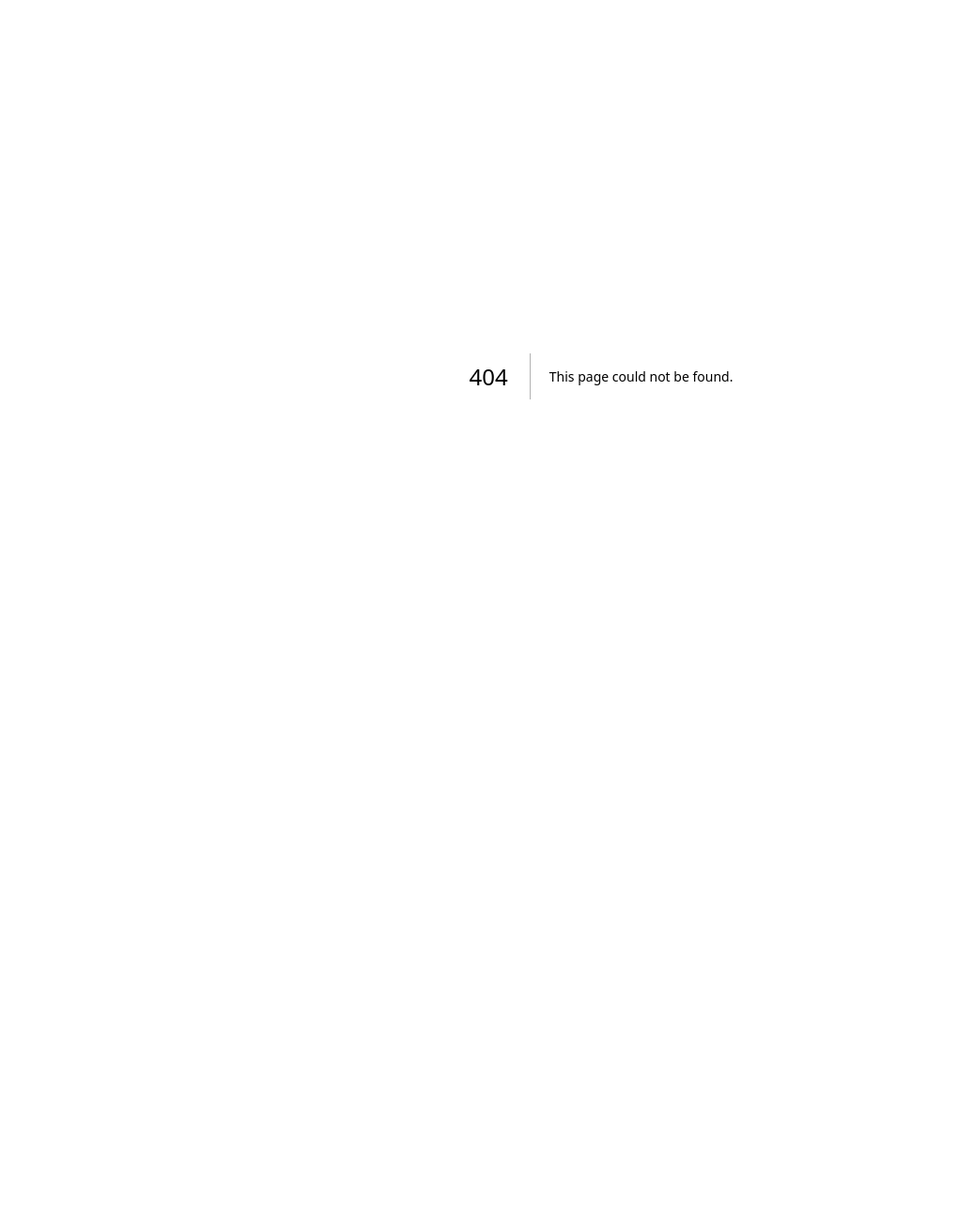
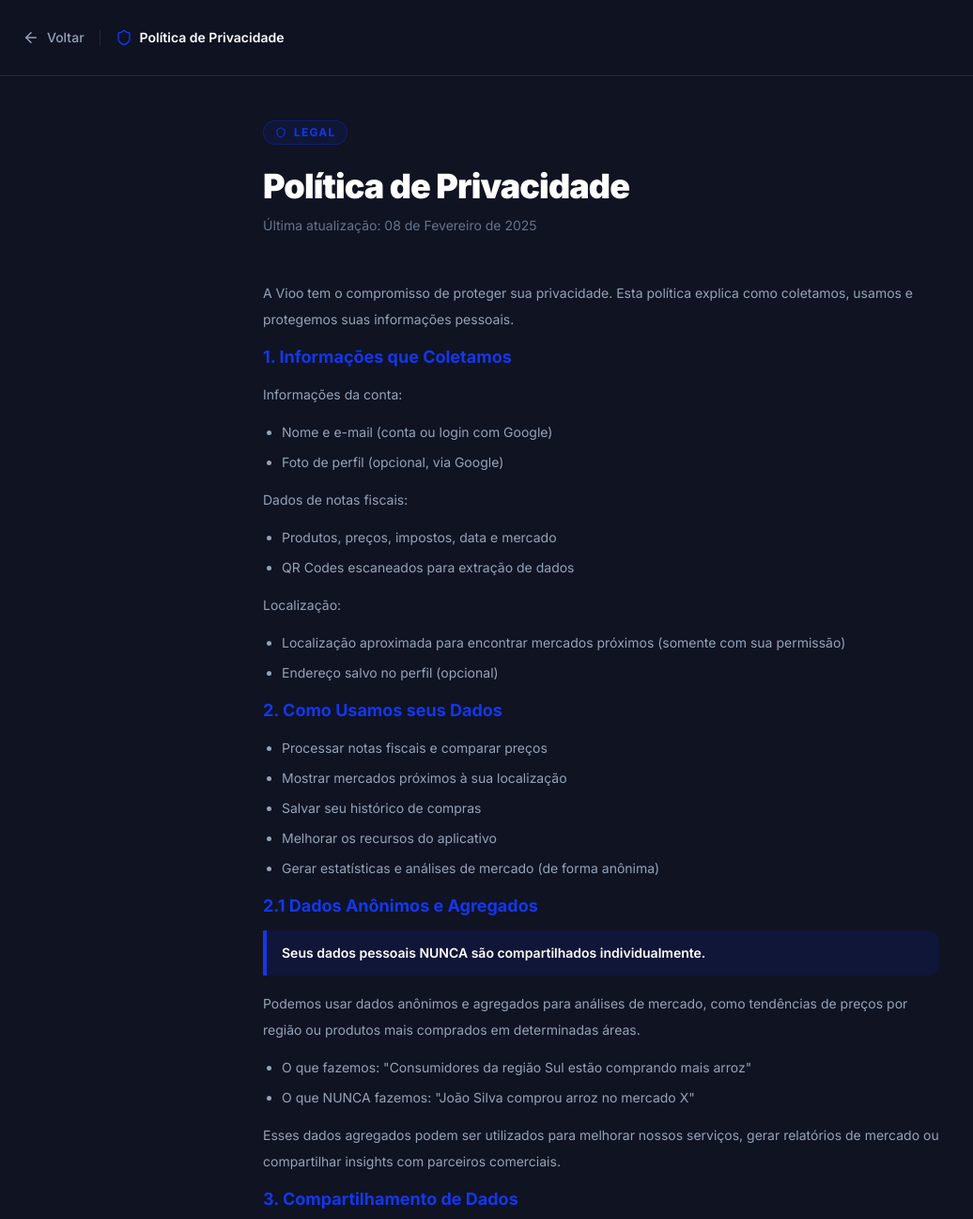
Before and after one commit to helton-meira/vioo-webdevlog, a Next.js app: page /privacy in a window 1280 px wide. Before the commit this address had no page. Shown: the top 1297 px of the page at 94% size, without its empty margins (0-1036 px from the left). Before the commit the page ends 800 px from the top, so only its background shows below. Built offline with nearby package versions, Linux system fonts and the light colour scheme.

Commit message:
Create page.tsx

```diff
--- /dev/null
+++ b/app/privacy/page.tsx
@@ -0,0 +1,171 @@
+import Link from "next/link";
+import { Shield, ArrowLeft } from "lucide-react";
+
+const Section = ({ title, children }: { title: string; children: React.ReactNode }) => (
+  <div className="mb-8">
+    <h2 className="text-primary text-lg font-bold mb-3">{title}</h2>
+    {children}
+  </div>
+);
+
+const Body = ({ children }: { children: React.ReactNode }) => (
+  <p className="text-slate-400 text-sm leading-7 mb-3">{children}</p>
+);
+
+const Bullet = ({ children }: { children: React.ReactNode }) => (
+  <li className="text-slate-400 text-sm leading-7">{children}</li>
+);
+
+const Highlight = ({ children }: { children: React.ReactNode }) => (
+  <div className="border-l-4 border-primary bg-primary/10 px-4 py-3 rounded-r-xl mb-4">
+    <p className="text-white text-sm font-semibold leading-6">{children}</p>
+  </div>
+);
+
+export default function PrivacyPage() {
+  return (
+    <div className="min-h-screen bg-background-dark text-white font-display antialiased">
+      {/* Header */}
+      <header className="fixed top-0 w-full z-50 border-b border-white/10 bg-[#101322]/80 backdrop-blur-md">
+        <div className="max-w-7xl mx-auto px-6 h-20 flex items-center gap-4">
+          <Link href="/" className="flex items-center gap-2 text-slate-400 hover:text-white transition-colors">
+            <ArrowLeft size={18} />
+            <span className="text-sm font-medium">Voltar</span>
+          </Link>
+          <div className="h-4 w-px bg-white/10" />
+          <div className="flex items-center gap-2">
+            <Shield size={18} className="text-primary" />
+            <span className="text-sm font-semibold">Política de Privacidade</span>
+          </div>
+        </div>
+      </header>
+
+      <main className="max-w-3xl mx-auto px-6 pt-32 pb-24">
+        {/* Title */}
+        <div className="mb-12">
+          <div className="inline-flex items-center gap-2 px-3 py-1 rounded-full border border-primary/30 bg-primary/10 text-primary text-xs font-bold uppercase tracking-widest mb-6">
+            <Shield size={12} />
+            Legal
+          </div>
+          <h1 className="text-4xl font-black tracking-tight text-white mb-3">
+            Política de Privacidade
+          </h1>
+          <p className="text-slate-500 text-sm">Última atualização: 08 de Fevereiro de 2025</p>
+        </div>
+
+        <div className="space-y-2">
+          <Body>
+            A Vioo tem o compromisso de proteger sua privacidade. Esta política explica como
+            coletamos, usamos e protegemos suas informações pessoais.
+          </Body>
+
+          <Section title="1. Informações que Coletamos">
+            <Body>Informações da conta:</Body>
+            <ul className="list-disc pl-5 mb-3 space-y-1">
+              <Bullet>Nome e e-mail (conta ou login com Google)</Bullet>
+              <Bullet>Foto de perfil (opcional, via Google)</Bullet>
+            </ul>
+            <Body>Dados de notas fiscais:</Body>
+            <ul className="list-disc pl-5 mb-3 space-y-1">
+              <Bullet>Produtos, preços, impostos, data e mercado</Bullet>
+              <Bullet>QR Codes escaneados para extração de dados</Bullet>
+            </ul>
+            <Body>Localização:</Body>
+            <ul className="list-disc pl-5 mb-3 space-y-1">
+              <Bullet>Localização aproximada para encontrar mercados próximos (somente com sua permissão)</Bullet>
+              <Bullet>Endereço salvo no perfil (opcional)</Bullet>
+            </ul>
+          </Section>
+
+          <Section title="2. Como Usamos seus Dados">
+            <ul className="list-disc pl-5 mb-3 space-y-1">
+              <Bullet>Processar notas fiscais e comparar preços</Bullet>
+              <Bullet>Mostrar mercados próximos à sua localização</Bullet>
+              <Bullet>Salvar seu histórico de compras</Bullet>
+              <Bullet>Melhorar os recursos do aplicativo</Bullet>
+              <Bullet>Gerar estatísticas e análises de mercado (de forma anônima)</Bullet>
+            </ul>
+          </Section>
+
+          <Section title="2.1 Dados Anônimos e Agregados">
+            <Highlight>Seus dados pessoais NUNCA são compartilhados individualmente.</Highlight>
+            <Body>
+              Podemos usar dados anônimos e agregados para análises de mercado, como tendências de
+              preços por região ou produtos mais comprados em determinadas áreas.
+            </Body>
+            <ul className="list-disc pl-5 mb-3 space-y-1">
+              <Bullet>O que fazemos: "Consumidores da região Sul estão comprando mais arroz"</Bullet>
+              <Bullet>O que NUNCA fazemos: "João Silva comprou arroz no mercado X"</Bullet>
+            </ul>
+            <Body>
+              Esses dados agregados podem ser utilizados para melhorar nossos serviços, gerar
+              relatórios de mercado ou compartilhar insights com parceiros comerciais.
+            </Body>
+          </Section>
+
+          <Section title="3. Compartilhamento de Dados">
+            <Highlight>Não vendemos suas informações pessoais.</Highlight>
+            <Body>Compartilhamos dados apenas com:</Body>
+            <ul className="list-disc pl-5 mb-3 space-y-1">
+              <Bullet>Provedores de serviço que nos ajudam a operar o app (Supabase, RevenueCat)</Bullet>
+              <Bullet>Autoridades quando exigido por lei</Bullet>
+            </ul>
+          </Section>
+
+          <Section title="4. Serviços de Terceiros">
+            <ul className="list-disc pl-5 mb-3 space-y-1">
+              <Bullet>Supabase — armazenamento seguro de dados</Bullet>
+              <Bullet>Google Sign-In — autenticação</Bullet>
+              <Bullet>RevenueCat — gerenciamento de assinaturas</Bullet>
+            </ul>
+          </Section>
+
+          <Section title="5. Segurança">
+            <ul className="list-disc pl-5 mb-3 space-y-1">
+              <Bullet>Criptografia de dados em trânsito (HTTPS/TLS)</Bullet>
+              <Bullet>Armazenamento seguro em servidores protegidos</Bullet>
+              <Bullet>Autenticação segura via tokens</Bullet>
+            </ul>
+          </Section>
+
+          <Section title="6. Seus Direitos (LGPD)">
+            <Body>De acordo com a Lei Geral de Proteção de Dados, você tem direito a:</Body>
+            <ul className="list-disc pl-5 mb-3 space-y-1">
+              <Bullet>Acesso — solicitar cópia dos seus dados</Bullet>
+              <Bullet>Correção — corrigir dados incorretos</Bullet>
+              <Bullet>Exclusão — solicitar remoção dos seus dados</Bullet>
+              <Bullet>Portabilidade — receber seus dados em formato estruturado</Bullet>
+              <Bullet>Revogação — retirar seu consentimento a qualquer momento</Bullet>
+            </ul>
+          </Section>
+
+          <Section title="7. Câmera">
+            <Body>
+              O Vioo usa a câmera exclusivamente para escanear QR Codes de notas fiscais.
+              As imagens não são armazenadas após a extração das informações.
+            </Body>
+          </Section>
+
+          <Section title="8. Contato">
+            <Body>Dúvidas sobre privacidade? Entre em contato:</Body>
+            <a
+              href="mailto:vioopromotions@gmail.com"
+              className="text-primary hover:underline text-sm font-medium"
+            >
+              vioopromotions@gmail.com
+            </a>
+          </Section>
+        </div>
+
+        <div className="mt-12 pt-8 border-t border-white/10 flex gap-6">
+          <Link href="/terms" className="text-sm text-slate-400 hover:text-primary transition-colors">
+            Termos de Uso →
+          </Link>
+          <Link href="/" className="text-sm text-slate-400 hover:text-white transition-colors">
+            ← Voltar para o início
+          </Link>
+        </div>
+      </main>
+    </div>
+  );
+}
```
